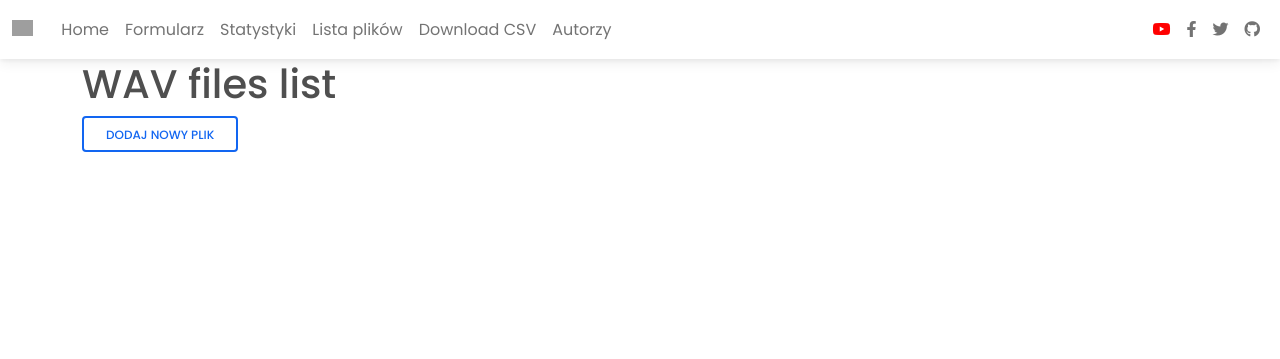
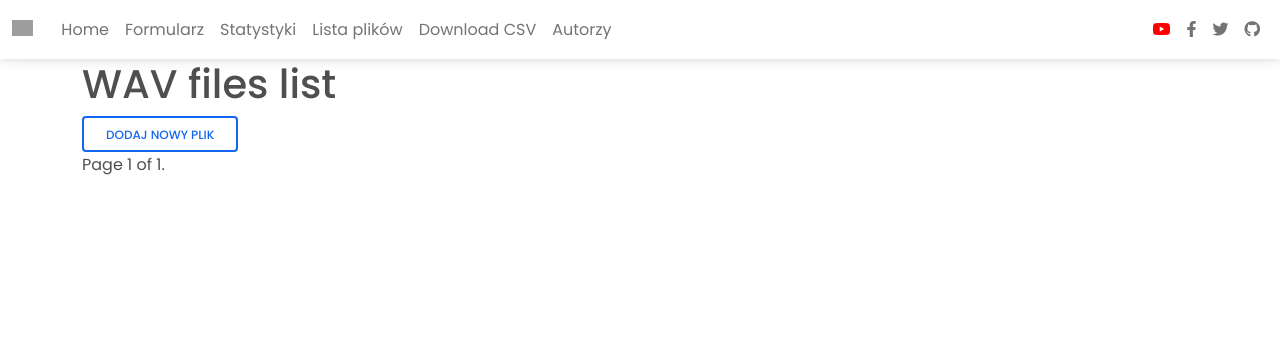
Before and after one commit to informacja/Telemedycyna, a Django app: page /wav_list in a window 1280 px wide. Shown: the top 359 px of the page. Run offline with Django 3.2, Linux system fonts and the light colour scheme; data that the repository does not hold is empty; some libraries are stand-ins or nearby versions; grey boxes are pictures that could not be loaded.

Commit message:
pagination

```diff
--- a/surveys/templates/wav_list.html
+++ b/surveys/templates/wav_list.html
@@ -6,11 +6,37 @@
 <a href="{% url 'survey_fill' %}" class="btn btn-outline-primary">Dodaj nowy plik</a></li>
 
 
-{% for i in wavs %}
+<!--{% for i in wavs %}-->
 
-<li class="list-group-item">Title: {{i.sample_text}}
-     <a href="{% url 'wav_details' i.pk %}" class="btn btn-outline-primary">Pokaż plik</a></li>
+<!--<li class="list-group-item">Title: {{i.sample_text}}    -->
+<!--     <a href="{% url 'wav_details' i.pk %}" class="btn btn-outline-primary">Pokaż plik</a></li> -->
+
+<!--{% endfor %}-->
+
+
+{% for wav in page_obj %}
+    {# Each "contact" is a Contact model object. #}
+<!--    {{ wav.sample_text|upper }}<br>-->
+    <li class="list-group-item">Title: {{wav.sample_text}}
+     <a href="{% url 'wav_details' wav.pk %}" class="btn btn-outline-primary">Pokaż plik</a></li>
 
 {% endfor %}
 
+<div class="pagination">
+    <span class="step-links">
+        {% if page_obj.has_previous %}
+            <a href="?page=1">&laquo; first</a>
+            <a href="?page={{ page_obj.previous_page_number }}">previous</a>
+        {% endif %}
+
+        <span class="current">
+            Page {{ page_obj.number }} of {{ page_obj.paginator.num_pages }}.
+        </span>
+
+        {% if page_obj.has_next %}
+            <a href="?page={{ page_obj.next_page_number }}">next</a>
+            <a href="?page={{ page_obj.paginator.num_pages }}">last &raquo;</a>
+        {% endif %}
+    </span>
+</div>
 {% endblock %}
--- a/surveys/views.py
+++ b/surveys/views.py
@@ -13,6 +13,9 @@ from surveys.models import Survey
 import numpy as np
 from scipy.fft import fft, ifft, fftfreq
 import csv
+from django.views.generic import ListView
+from django.core.paginator import Paginator
+from django.shortcuts import render
 
 def home(request):
     return render(request, 'home.html', {
@@ -106,14 +109,24 @@ class WavFileDetailsView(TemplateView):
         print()
         return context
 
-class WavlistView(TemplateView):
+class WavlistView(ListView):
     template_name = "wav_list.html"
+    paginate_by = 2
+    model = Survey
 
     def get_context_data(self, **kwargs):
         context = super(WavlistView, self).get_context_data(**kwargs)
         context['wavs'] = Survey.objects.all()
 
         return context
+
+def listing(request):
+    contact_list = Contact.objects.all()
+    paginator = Paginator(contact_list, 25)  # Show 25 contacts per page.
+
+    page_number = request.GET.get('page')
+    page_obj = paginator.get_page(page_number)
+    return render(request, 'wav_list.html', {'page_obj': page_obj})
 
 def export_csv(request):
     response = HttpResponse(content_type='text/csv')
```
